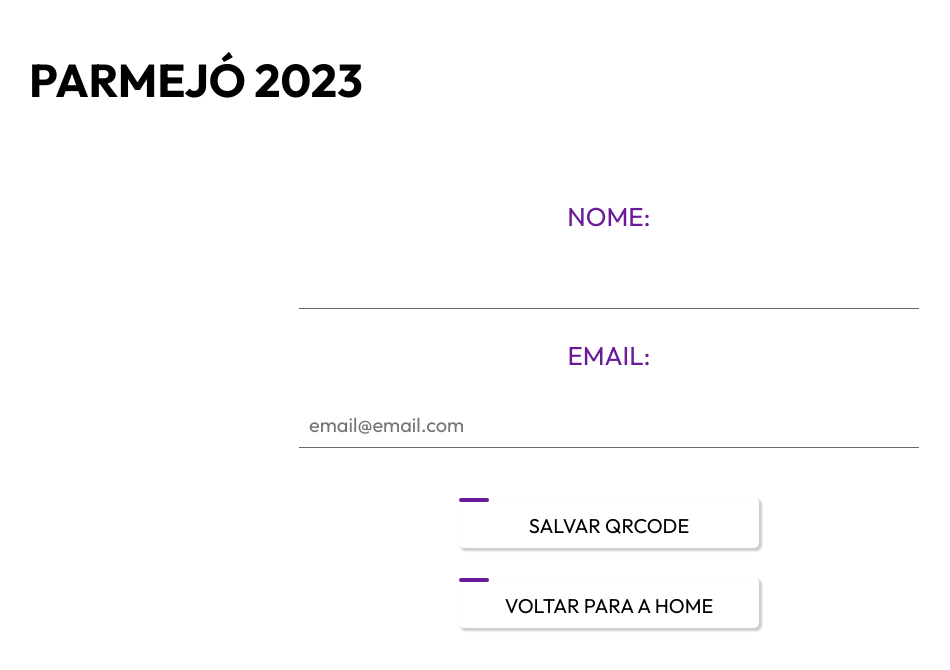
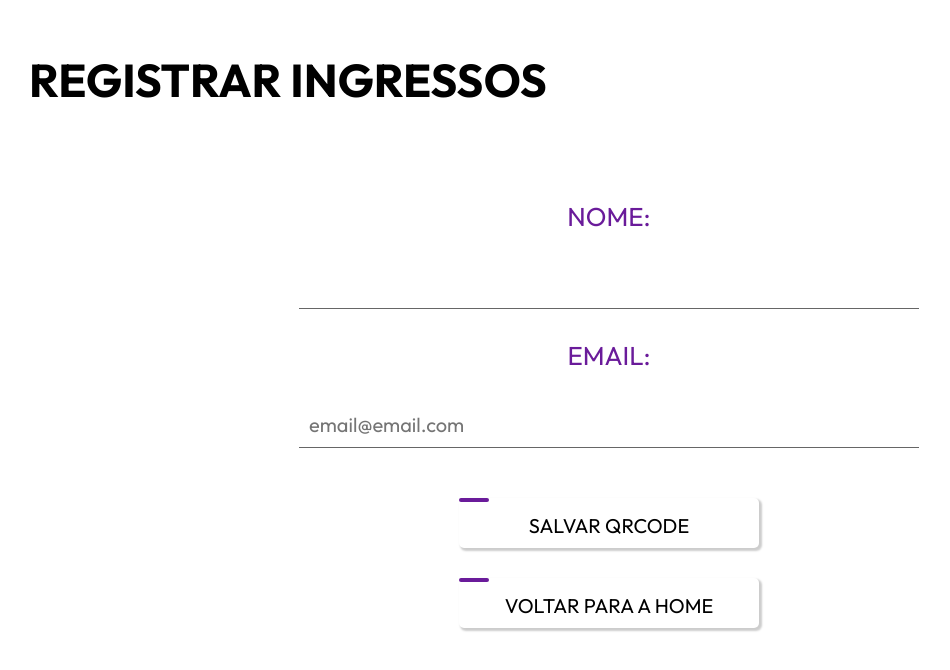
Before and after one commit to ericrodrigues00/qrcodegen, a React (Create React App) app: page /registrar in a window 1280 px wide. Shown: the top 670 px of the page, without its empty margins (31-981 px from the left). Built offline with nearby package versions, Linux system fonts and the light colour scheme.

Commit message:
alteração teste no title

```diff
--- a/src/components/EscanearIngresso.js
+++ b/src/components/EscanearIngresso.js
@@ -30,6 +30,10 @@ const Title = styled.h1`
   font-size: 46px;
   font-family: "Outfit";
   font-weight: bold;
+  text-transform: uppercase;
+  @media (max-width: 768px) {
+    font-size: 40px;
+  }
 `;
 
 const StyledLink = styled(Link)`
@@ -244,7 +248,7 @@ const EscanearIngresso = () => {
     <Container>
       <TitleContainer>
         <Title>
-          <StyledLink to="/">PARMEJÓ 2023</StyledLink>
+          <StyledLink to="/">Escanear Ingressos</StyledLink>
         </Title>
       </TitleContainer>
       <ScannerContainer>
--- a/src/components/RegistrarIngresso.js
+++ b/src/components/RegistrarIngresso.js
@@ -31,6 +31,10 @@ const Title = styled.h1`
   font-size: 46px;
   font-family: "Outfit";
   font-weight: bold;
+  text-transform: uppercase;
+  @media (max-width: 768px) {
+    font-size: 40px;
+  }
 `;
 
 
@@ -262,7 +266,7 @@ const RegistrarIngresso = () => {
   return (
     <Container>
       <TitleContainer>
-        <Title>PARMEJÓ 2023</Title>
+        <Title>Registrar Ingressos</Title>
       </TitleContainer>
       <FormContainer>
         <InputLabel>Nome:</InputLabel>
--- a/src/components/VisualizarIngressos.js
+++ b/src/components/VisualizarIngressos.js
@@ -50,6 +50,10 @@ const Title = styled.h1`
   font-size: 46px;
   font-family: "Outfit";
   font-weight: bold;
+  text-transform: uppercase;
+  @media (max-width: 768px) {
+    font-size: 40px;
+  }
 `;
 
 const ButtonContainer = styled.div`
@@ -230,7 +234,7 @@ const VisualizarIngressos = () => {
   return (
     <Container>
       <TitleContainer>
-        <Title>PARMEJÓ 2023</Title>
+        <Title>Visuzlizar Ingressos</Title>
       </TitleContainer>
       <FormContainer>
         <Input
```
